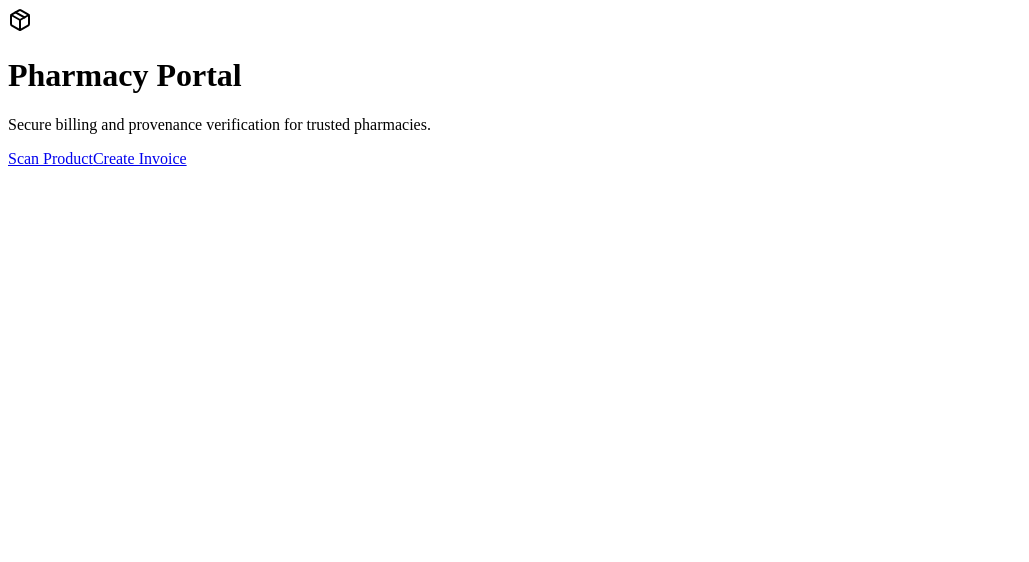
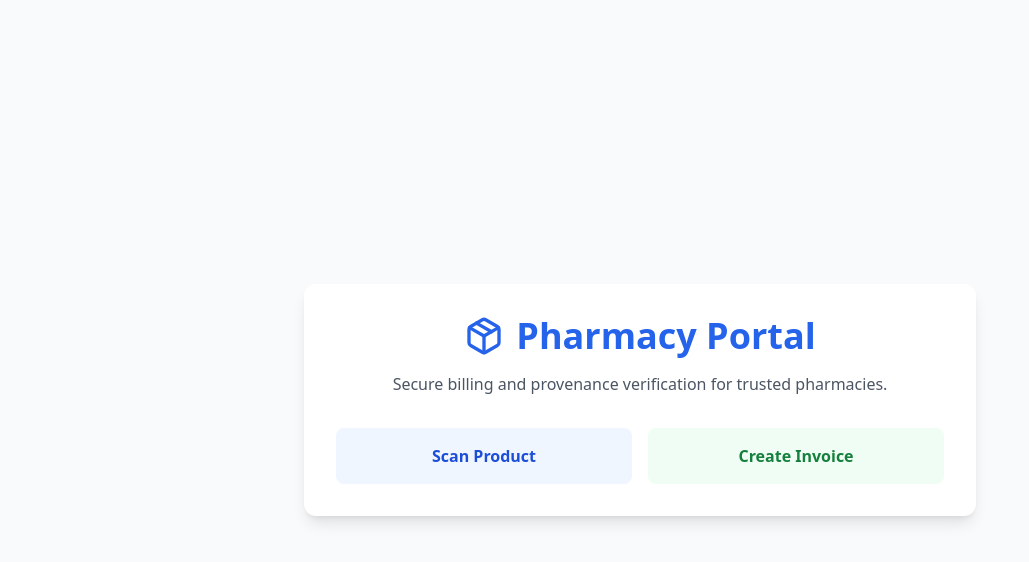
Before and after one commit to kovendhan5/ProjectX, a Next.js app in the folder clients/pharmacy-portal/: page / in a window 1280 px wide. Shown: the top 562 px of the page, without its empty margins (0-1029 px from the left). Built offline with nearby package versions, Linux system fonts and the light colour scheme.

Commit message:
feat: add ErrorBoundary component for error handling; configure Tailwind CSS and global styles

```diff
--- /dev/null
+++ b/clients/pharmacy-portal/postcss.config.js
@@ -0,0 +1,6 @@
+module.exports = {
+  plugins: {
+    tailwindcss: {},
+    autoprefixer: {},
+  },
+}
--- /dev/null
+++ b/clients/pharmacy-portal/src/components/ErrorBoundary.tsx
@@ -0,0 +1,59 @@
+import React, { Component, ReactNode } from 'react';
+import { AlertTriangle } from 'lucide-react';
+
+interface Props {
+  children: ReactNode;
+}
+
+interface State {
+  hasError: boolean;
+  error: Error | null;
+}
+
+export default class ErrorBoundary extends Component<Props, State> {
+  constructor(props: Props) {
+    super(props);
+    this.state = { hasError: false, error: null };
+  }
+
+  static getDerivedStateFromError(error: Error): State {
+    return { hasError: true, error };
+  }
+
+  componentDidCatch(error: Error, errorInfo: any) {
+    console.error('ErrorBoundary caught an error:', error, errorInfo);
+  }
+
+  render() {
+    if (this.state.hasError) {
+      return (
+        <div className="min-h-screen bg-gray-50 flex items-center justify-center p-4">
+          <div className="bg-white rounded-xl shadow-lg p-8 max-w-md w-full text-center">
+            <div className="w-16 h-16 bg-red-100 rounded-full flex items-center justify-center mx-auto mb-4">
+              <AlertTriangle className="w-8 h-8 text-red-600" />
+            </div>
+            <h2 className="text-2xl font-bold text-gray-900 mb-2">Something went wrong</h2>
+            <p className="text-gray-600 mb-6">
+              We encountered an unexpected error. Please try refreshing the page.
+            </p>
+            {process.env.NODE_ENV === 'development' && this.state.error && (
+              <div className="bg-gray-50 p-4 rounded-lg text-left mb-6">
+                <p className="text-xs font-mono text-red-600 break-all">
+                  {this.state.error.toString()}
+                </p>
+              </div>
+            )}
+            <button
+              onClick={() => window.location.reload()}
+              className="w-full py-3 bg-blue-600 text-white rounded-lg font-semibold hover:bg-blue-700"
+            >
+              Refresh Page
+            </button>
+          </div>
+        </div>
+      );
+    }
+
+    return this.props.children;
+  }
+}
--- /dev/null
+++ b/clients/pharmacy-portal/src/pages/_app.tsx
@@ -0,0 +1,11 @@
+import '@/styles/globals.css'
+import type { AppProps } from 'next/app'
+import ErrorBoundary from '../components/ErrorBoundary'
+
+export default function App({ Component, pageProps }: AppProps) {
+  return (
+    <ErrorBoundary>
+      <Component {...pageProps} />
+    </ErrorBoundary>
+  )
+}
--- /dev/null
+++ b/clients/pharmacy-portal/src/styles/globals.css
@@ -0,0 +1,7 @@
+@tailwind base;
+@tailwind components;
+@tailwind utilities;
+
+body {
+  background-color: #f9fafb;
+}
--- /dev/null
+++ b/clients/pharmacy-portal/tailwind.config.js
@@ -0,0 +1,12 @@
+/** @type {import('tailwindcss').Config} */
+module.exports = {
+  content: [
+    './src/pages/**/*.{js,ts,jsx,tsx,mdx}',
+    './src/components/**/*.{js,ts,jsx,tsx,mdx}',
+    './src/app/**/*.{js,ts,jsx,tsx,mdx}',
+  ],
+  theme: {
+    extend: {},
+  },
+  plugins: [],
+}
```
